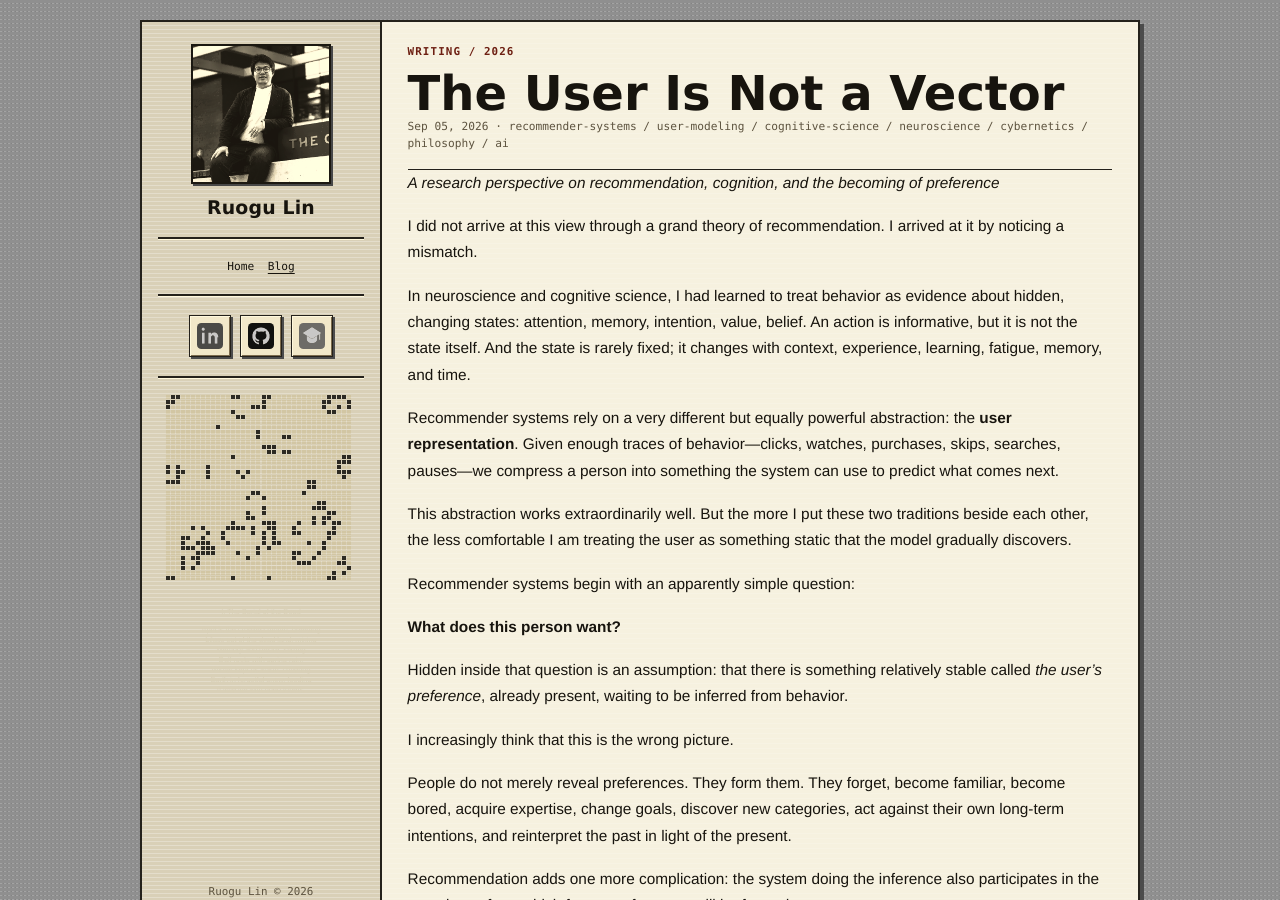
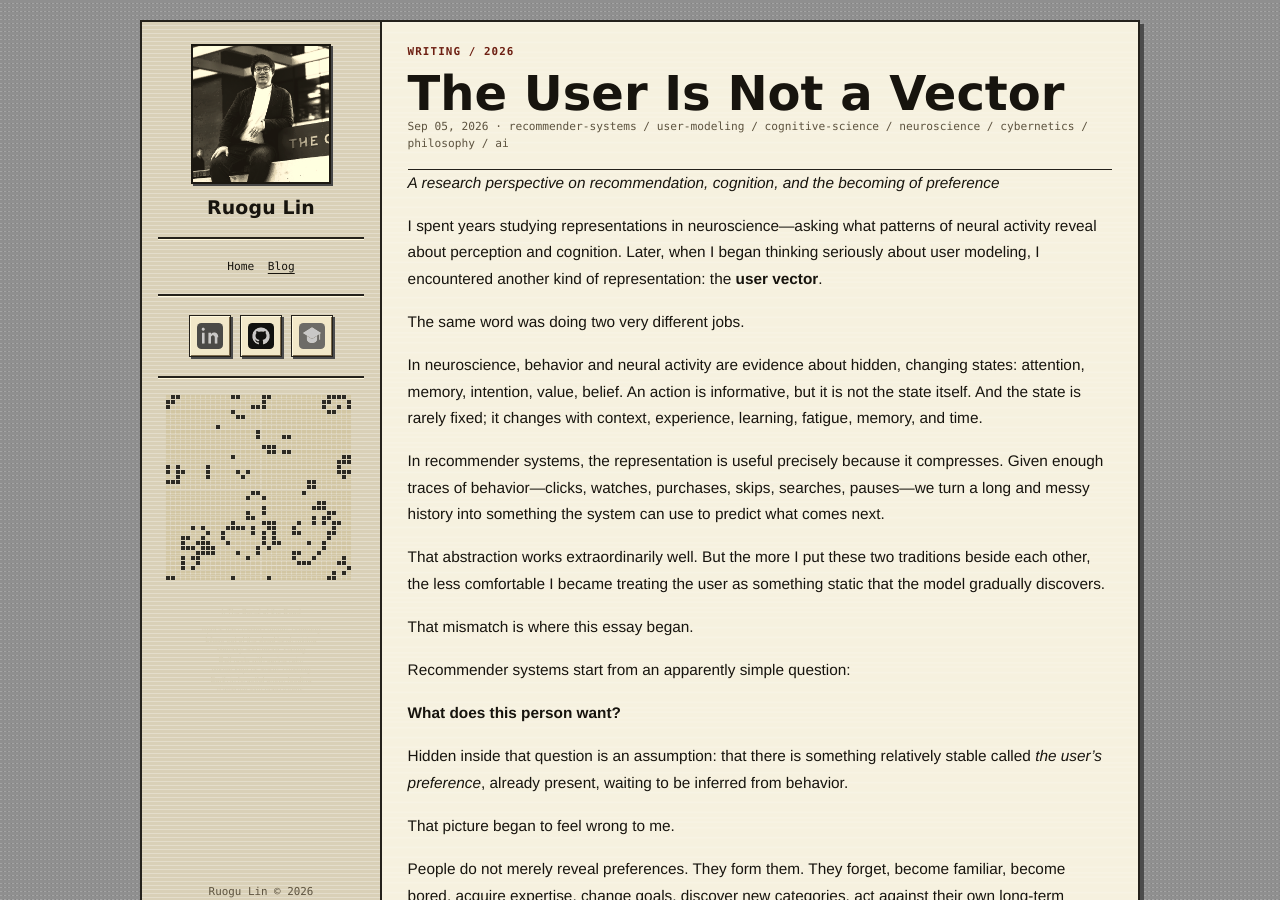
Before and after one commit to lrgthu/lrgthu.github.io, a Jekyll site: the page built from _posts/2026-09-05-the-user-is-not-a-vector.md, in a window 1280 px wide and 900 px high. Built offline with Jekyll 4.4.1, drawn with Linux system fonts in a browser that asks for light colours; some of the changed text lies outside the part shown.

Commit message:
Make user essay more personal and connect companion perspectives

```diff
--- a/_posts/2026-09-05-the-user-is-not-a-vector.md
+++ b/_posts/2026-09-05-the-user-is-not-a-vector.md
@@ -3,25 +3,31 @@
 date: 2026-09-05 16:37:00 -0500
 summary: "A recommender does not merely learn a user from their past; it becomes part of the environment through which the user's future is formed."
 tags: [recommender-systems, user-modeling, cognitive-science, neuroscience, cybernetics, philosophy, ai]
+series: adaptive-intelligence
+series_order: 3
 ---
 
 *A research perspective on recommendation, cognition, and the becoming of preference*
 
-I did not arrive at this view through a grand theory of recommendation. I arrived at it by noticing a mismatch.
+I spent years studying representations in neuroscience—asking what patterns of neural activity reveal about perception and cognition. Later, when I began thinking seriously about user modeling, I encountered another kind of representation: the **user vector**.
 
-In neuroscience and cognitive science, I had learned to treat behavior as evidence about hidden, changing states: attention, memory, intention, value, belief. An action is informative, but it is not the state itself. And the state is rarely fixed; it changes with context, experience, learning, fatigue, memory, and time.
+The same word was doing two very different jobs.
 
-Recommender systems rely on a very different but equally powerful abstraction: the **user representation**. Given enough traces of behavior—clicks, watches, purchases, skips, searches, pauses—we compress a person into something the system can use to predict what comes next.
+In neuroscience, behavior and neural activity are evidence about hidden, changing states: attention, memory, intention, value, belief. An action is informative, but it is not the state itself. And the state is rarely fixed; it changes with context, experience, learning, fatigue, memory, and time.
 
-This abstraction works extraordinarily well. But the more I put these two traditions beside each other, the less comfortable I am treating the user as something static that the model gradually discovers.
+In recommender systems, the representation is useful precisely because it compresses. Given enough traces of behavior—clicks, watches, purchases, skips, searches, pauses—we turn a long and messy history into something the system can use to predict what comes next.
 
-Recommender systems begin with an apparently simple question:
+That abstraction works extraordinarily well. But the more I put these two traditions beside each other, the less comfortable I became treating the user as something static that the model gradually discovers.
+
+That mismatch is where this essay began.
+
+Recommender systems start from an apparently simple question:
 
 **What does this person want?**
 
 Hidden inside that question is an assumption: that there is something relatively stable called *the user's preference*, already present, waiting to be inferred from behavior.
 
-I increasingly think that this is the wrong picture.
+That picture began to feel wrong to me.
 
 People do not merely reveal preferences. They form them. They forget, become familiar, become bored, acquire expertise, change goals, discover new categories, act against their own long-term intentions, and reinterpret the past in light of the present.
 
@@ -143,9 +149,7 @@
 
 ## The Observer Enters the System
 
-This is also where I keep coming back to cybernetics.
-
-Wiener's language of feedback becomes useful here not because recommender systems are simply controllers in some narrow engineering sense, but because feedback changes the object of analysis.
+This is where I keep coming back to cybernetics. I develop that argument more directly in [*Intelligence Is in the Loop*](/blog/intelligence-is-in-the-loop/): once an output returns through the world as a future input, prediction is no longer causally neutral. Here the point is more intimate because one of the adapting systems is a person.
 
 A recommender observes behavior, forms an idea of the user, and selects what the user will see. What the user sees affects what they experience; experience changes future behavior; that behavior updates the model. Around the loop we go.
 
@@ -249,6 +253,8 @@
 
 I do not mean this as a proposal for a specific architecture. I mean it as an ontology.
 
+It is also a concrete answer to the boundary question in [*The System Is the Model*](/blog/the-system-is-the-model/). For recommendation, the explanatory loop often does not close at the user or at the recommender. It closes only when we include their evolving interaction.
+
 The user is a temporally extended, adaptive system. Some states persist; others disappear quickly. Memory makes parts of the past available and lets others fade. Current behavior reflects goals, habits, attention, context, knowledge, and momentary conditions. Experience changes future state. The environment is part of that experience. The recommender is part of that environment.
 
 This view is assembled from several traditions: state-space thinking in neuroscience, computational models of learning and decision-making, work on multiple memory systems, behavioral economics, causal inference, reinforcement learning, and cybernetics. None gives us a unified theory of the user, but together they make different pieces of the same object visible.
@@ -271,15 +277,9 @@
 
 A good system might help users articulate and pursue their own intentions, preserve room for discovery, recognize when desire is temporary, and allow users to escape patterns the system has learned too well. Perhaps the ultimate test of personalization is not whether the system eventually predicts us perfectly, but whether it remains useful even as we change.
 
-This is where Wiener becomes more than historical decoration for me.
+This is where the companion cybernetic argument about purpose becomes concrete. In [*Intelligence Is in the Loop*](/blog/intelligence-is-in-the-loop/), I reduce the question to two words: **Whose J?** Recommendation puts a person on the other side of that objective.
 
-His recurring concern was not simply that machines might become powerful. It was that humans might specify purposes poorly and then build systems extremely capable of pursuing them.
-
-The danger was not intelligence alone. It was purpose without sufficient reflection on purpose.
-
-Recommendation makes that old cybernetic concern unusually concrete. We now build systems capable of observing human behavior at enormous scale, learning what reliably produces responses, and adapting the environment accordingly.
-
-The technical achievement is remarkable. But the philosophical question arrives immediately afterward:
+So the philosophical question is also a very practical one:
 
 **What is the feedback loop for?**
 
```
